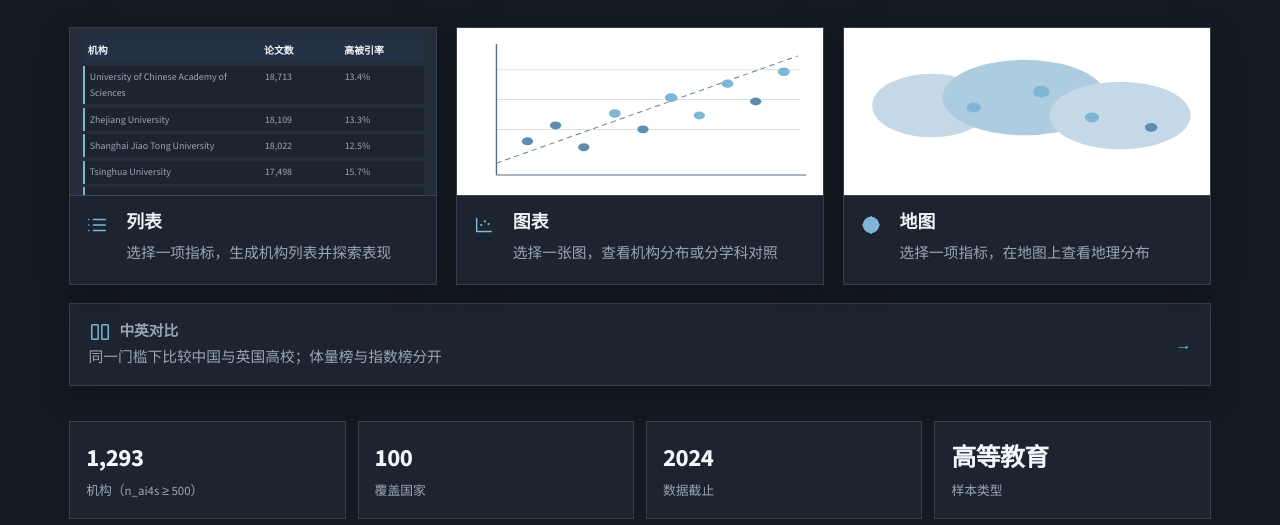
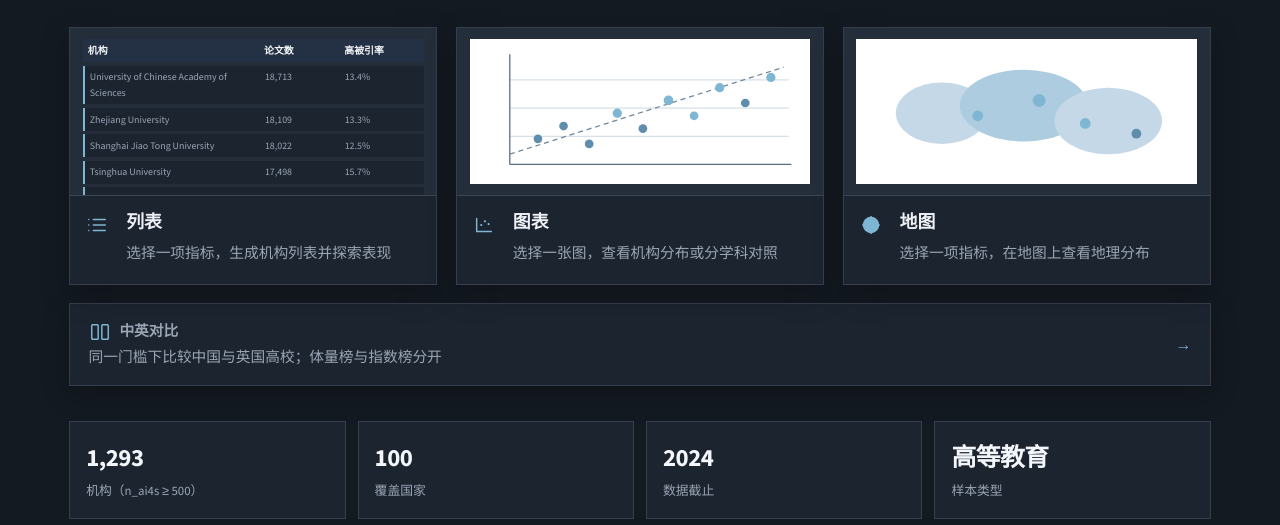
Before and after one commit to LSK703/ai4s-institutions, a website built with Vite: page home.html in a window 1280 px wide. Shown: the part 275-800 px from the top of the page. Built offline with nearby package versions, Linux system fonts and the light colour scheme.

Commit message:
Pad Charts and Map previews like List, without stretching the drawings.

```diff
--- a/home.html
+++ b/home.html
@@ -34,25 +34,27 @@
 
         <a class="view-card" href="explore/chart.html">
           <div class="view-preview">
-            <svg class="preview-chart" viewBox="0 0 260 168" preserveAspectRatio="none" aria-hidden="true">
-              <rect class="preview-paper" width="260" height="168" />
-              <line class="preview-grid" x1="28" y1="42" x2="244" y2="42" />
-              <line class="preview-grid" x1="28" y1="72" x2="244" y2="72" />
-              <line class="preview-grid" x1="28" y1="102" x2="244" y2="102" />
-              <line class="preview-axis" x1="28" y1="148" x2="248" y2="148" />
-              <line class="preview-axis" x1="28" y1="16" x2="28" y2="148" />
-              <line class="preview-trend" x1="28" y1="136" x2="242" y2="28" />
-              <circle class="preview-dot" cx="50" cy="114" r="4" />
-              <circle class="preview-dot" cx="70" cy="98" r="4" />
-              <circle class="preview-dot" cx="90" cy="120" r="4" />
-              <circle class="preview-dot-on" cx="112" cy="86" r="4.2" />
-              <circle class="preview-dot" cx="132" cy="102" r="4" />
-              <circle class="preview-dot-on" cx="152" cy="70" r="4.4" />
-              <circle class="preview-dot-on" cx="172" cy="88" r="4" />
-              <circle class="preview-dot-on" cx="192" cy="56" r="4.2" />
-              <circle class="preview-dot" cx="212" cy="74" r="4" />
-              <circle class="preview-dot-on" cx="232" cy="44" r="4.2" />
-            </svg>
+            <div class="preview-figure">
+              <svg class="preview-chart" viewBox="0 0 260 113" aria-hidden="true">
+                <rect class="preview-paper" width="260" height="113" />
+                <line class="preview-grid" x1="28" y1="32" x2="246" y2="32" />
+                <line class="preview-grid" x1="28" y1="54" x2="246" y2="54" />
+                <line class="preview-grid" x1="28" y1="76" x2="246" y2="76" />
+                <line class="preview-axis" x1="28" y1="98" x2="248" y2="98" />
+                <line class="preview-axis" x1="28" y1="12" x2="28" y2="98" />
+                <line class="preview-trend" x1="28" y1="90" x2="242" y2="22" />
+                <circle class="preview-dot" cx="50" cy="78" r="3.4" />
+                <circle class="preview-dot" cx="70" cy="68" r="3.4" />
+                <circle class="preview-dot" cx="90" cy="82" r="3.4" />
+                <circle class="preview-dot-on" cx="112" cy="58" r="3.6" />
+                <circle class="preview-dot" cx="132" cy="70" r="3.4" />
+                <circle class="preview-dot-on" cx="152" cy="48" r="3.8" />
+                <circle class="preview-dot-on" cx="172" cy="60" r="3.4" />
+                <circle class="preview-dot-on" cx="192" cy="38" r="3.6" />
+                <circle class="preview-dot" cx="212" cy="50" r="3.4" />
+                <circle class="preview-dot-on" cx="232" cy="30" r="3.6" />
+              </svg>
+            </div>
           </div>
           <div class="view-body">
             <svg class="ui-icon" viewBox="0 0 24 24" aria-hidden="true"><path d="M4 19V5M4 19h16"/><circle cx="9" cy="12" r="1.2" fill="currentColor" stroke="none"/><circle cx="13" cy="8" r="1.2" fill="currentColor" stroke="none"/><circle cx="17" cy="11" r="1.2" fill="currentColor" stroke="none"/></svg>
@@ -63,16 +65,18 @@
 
         <a class="view-card" href="explore/map.html">
           <div class="view-preview">
-            <svg class="preview-map" viewBox="0 0 260 168" preserveAspectRatio="none" aria-hidden="true">
-              <rect class="preview-paper" width="260" height="168" />
-              <ellipse class="preview-land" cx="62" cy="78" rx="42" ry="32" />
-              <ellipse class="preview-land-2" cx="128" cy="70" rx="58" ry="38" />
-              <ellipse class="preview-land" cx="196" cy="88" rx="50" ry="34" />
-              <circle class="preview-dot-on" cx="92" cy="80" r="5" />
-              <circle class="preview-dot-on" cx="140" cy="64" r="6" />
-              <circle class="preview-dot-on" cx="176" cy="90" r="5" />
-              <circle class="preview-dot" cx="218" cy="100" r="4.4" />
-            </svg>
+            <div class="preview-figure">
+              <svg class="preview-map" viewBox="0 0 260 113" aria-hidden="true">
+                <rect class="preview-paper" width="260" height="113" />
+                <ellipse class="preview-land" cx="64" cy="58" rx="36" ry="24" />
+                <ellipse class="preview-land-2" cx="128" cy="52" rx="50" ry="28" />
+                <ellipse class="preview-land" cx="194" cy="64" rx="42" ry="26" />
+                <circle class="preview-dot-on" cx="92" cy="60" r="4.2" />
+                <circle class="preview-dot-on" cx="140" cy="48" r="5" />
+                <circle class="preview-dot-on" cx="176" cy="66" r="4.2" />
+                <circle class="preview-dot" cx="216" cy="74" r="3.8" />
+              </svg>
+            </div>
           </div>
           <div class="view-body">
             <svg class="ui-icon" viewBox="0 0 24 24" aria-hidden="true"><circle cx="12" cy="12" r="9"/><path d="M3 12h18M12 3a14 14 0 0 1 0 18M12 3a14 14 0 0 0 0 18"/></svg>
@@ -129,6 +133,6 @@
       </aside>
     </main>
     <div id="site-footer"></div>
-    <script type="module" src="src/pages/home.js?v=home3"></script>
+    <script type="module" src="src/pages/home.js?v=home4"></script>
   </body>
 </html>
--- a/src/pages/home.js
+++ b/src/pages/home.js
@@ -1,4 +1,4 @@
-import "../shell.js?v=home3";
+import "../shell.js?v=home4";
 import { fmtInt, fmtPct, loadInstitutions } from "../data.js";
 
 const payload = await loadInstitutions();
--- a/src/shell.js
+++ b/src/shell.js
@@ -7,7 +7,7 @@ applyTheme();
 if (!document.querySelector("link[data-ai4s-css]")) {
   const link = document.createElement("link");
   link.rel = "stylesheet";
-  link.href = `${new URL("./styles.css", import.meta.url).href}?v=home3`;
+  link.href = `${new URL("./styles.css", import.meta.url).href}?v=home4`;
   link.dataset.ai4sCss = "1";
   document.head.appendChild(link);
 }
--- a/src/styles.css
+++ b/src/styles.css
@@ -261,8 +261,13 @@ h3 { font-size: 1.05rem; margin: 0 0 0.4rem; }
 }
 .ui-icon circle { fill: var(--icon); stroke: none; }
 
+.preview-list,
+.preview-figure {
+  padding: 0.7rem 0.8rem;
+  height: 100%;
+  box-sizing: border-box;
+}
 .preview-list {
-  padding: 0.7rem 0.8rem;
   font-size: 0.62rem;
   color: var(--muted);
 }
@@ -282,7 +287,12 @@ h3 { font-size: 1.05rem; margin: 0 0 0.4rem; }
   font-weight: 600;
 }
 
-.preview-chart, .preview-map { width: 100%; height: 100%; display: block; }
+.preview-chart, .preview-map {
+  width: 100%;
+  height: 100%;
+  display: block;
+  background: var(--figure-bg);
+}
 .preview-paper { fill: var(--figure-bg); }
 .preview-axis { stroke: #c5d0da; }
 .preview-grid { stroke: #e4ebf1; }
```
